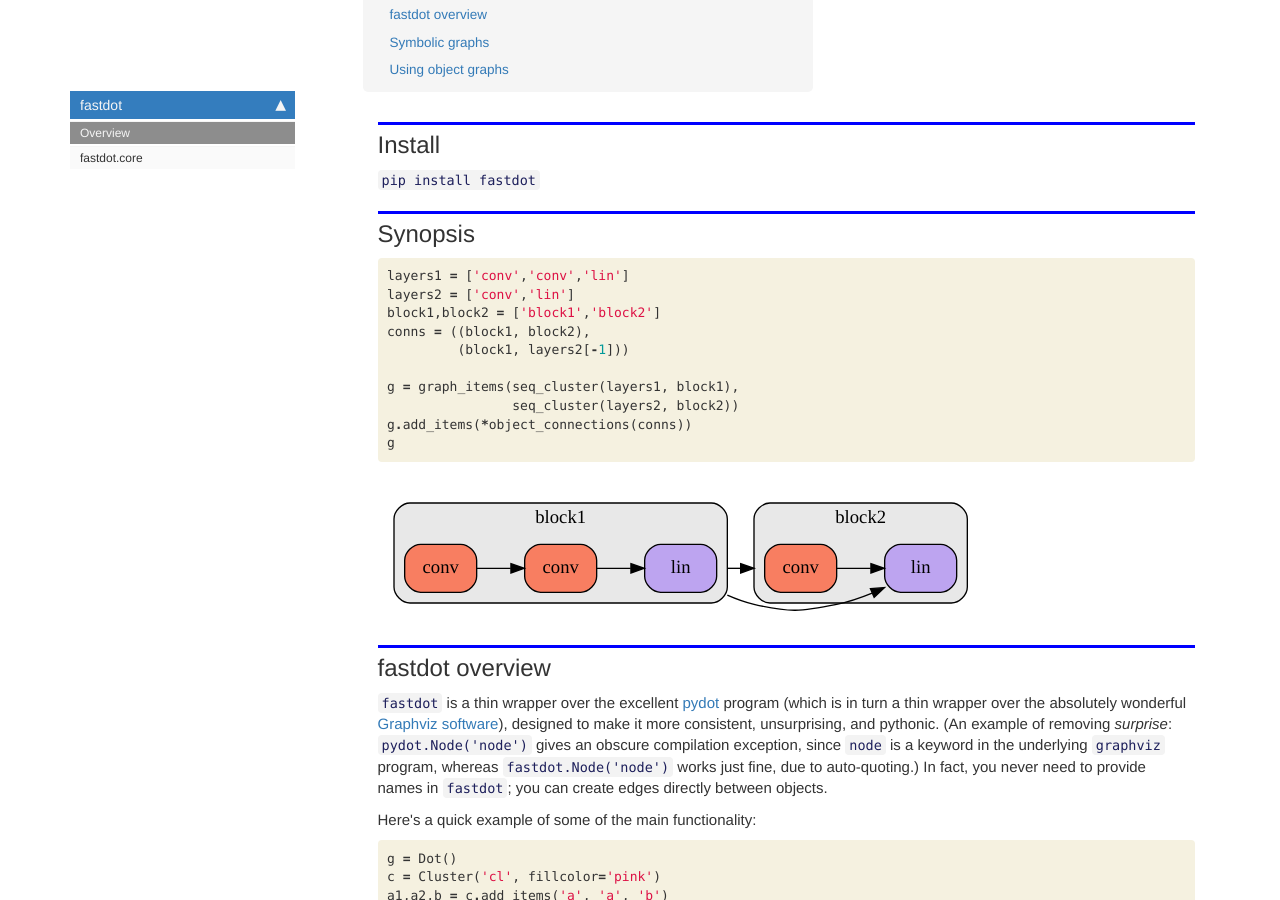
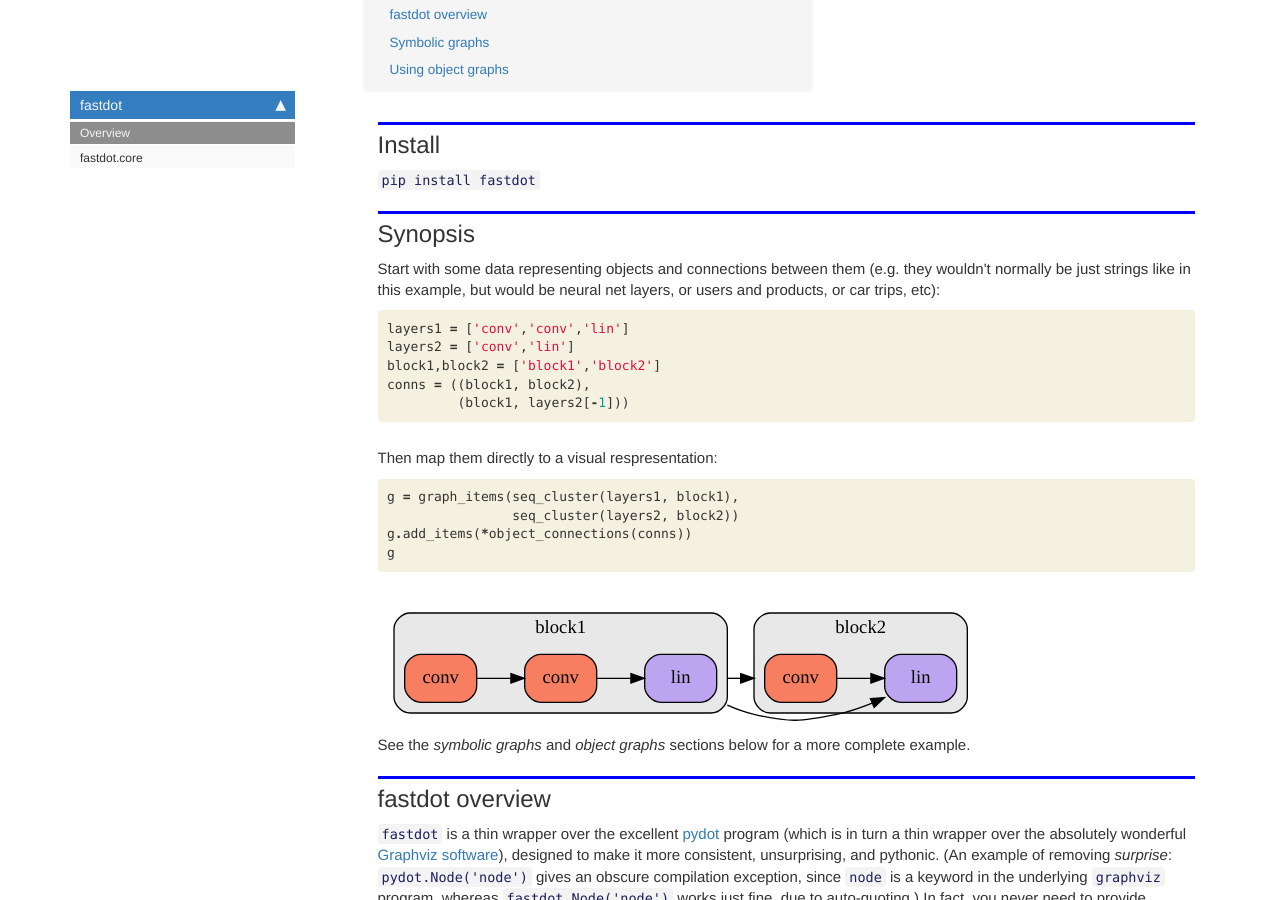
Before and after one commit to fastai/fastdot, a Jekyll site: the page built from docs/index.html, in a window 1280 px wide and 900 px high, scrolled down 275 px. Built offline with Jekyll 4.4.1, drawn with Linux system fonts in a browser that asks for light colours; nearby versions of some CDN libraries; comment, search, counter and statistics services are not loaded.

Commit message:
synopsis

```diff
--- a/docs/index.html
+++ b/docs/index.html
@@ -40,6 +40,13 @@ summary: "A simple wrapper over `pydot` to make it more consistent, unsurprising
 </div>
 </div>
 </div>
+<div class="cell border-box-sizing text_cell rendered"><div class="inner_cell">
+<div class="text_cell_render border-box-sizing rendered_html">
+<p>Start with some data representing objects and connections between them (e.g. they wouldn't normally be just strings like in this example, but would be neural net layers, or users and products, or car trips, etc):</p>
+
+</div>
+</div>
+</div>
 <div class="cell border-box-sizing code_cell rendered">
 <div class="input">
 
@@ -50,8 +57,26 @@ summary: "A simple wrapper over `pydot` to make it more consistent, unsurprising
 <span class="n">block1</span><span class="p">,</span><span class="n">block2</span> <span class="o">=</span> <span class="p">[</span><span class="s1">&#39;block1&#39;</span><span class="p">,</span><span class="s1">&#39;block2&#39;</span><span class="p">]</span>
 <span class="n">conns</span> <span class="o">=</span> <span class="p">((</span><span class="n">block1</span><span class="p">,</span> <span class="n">block2</span><span class="p">),</span>
          <span class="p">(</span><span class="n">block1</span><span class="p">,</span> <span class="n">layers2</span><span class="p">[</span><span class="o">-</span><span class="mi">1</span><span class="p">]))</span>
+</pre></div>
 
-<span class="n">g</span> <span class="o">=</span> <span class="n">graph_items</span><span class="p">(</span><span class="n">seq_cluster</span><span class="p">(</span><span class="n">layers1</span><span class="p">,</span> <span class="n">block1</span><span class="p">),</span>
+    </div>
+</div>
+</div>
+
+</div>
+<div class="cell border-box-sizing text_cell rendered"><div class="inner_cell">
+<div class="text_cell_render border-box-sizing rendered_html">
+<p>Then map them directly to a visual respresentation:</p>
+
+</div>
+</div>
+</div>
+<div class="cell border-box-sizing code_cell rendered">
+<div class="input">
+
+<div class="inner_cell">
+    <div class="input_area">
+<div class=" highlight hl-ipython3"><pre><span></span><span class="n">g</span> <span class="o">=</span> <span class="n">graph_items</span><span class="p">(</span><span class="n">seq_cluster</span><span class="p">(</span><span class="n">layers1</span><span class="p">,</span> <span class="n">block1</span><span class="p">),</span>
                 <span class="n">seq_cluster</span><span class="p">(</span><span class="n">layers2</span><span class="p">,</span> <span class="n">block2</span><span class="p">))</span>
 <span class="n">g</span><span class="o">.</span><span class="n">add_items</span><span class="p">(</span><span class="o">*</span><span class="n">object_connections</span><span class="p">(</span><span class="n">conns</span><span class="p">))</span>
 <span class="n">g</span>
@@ -180,6 +205,13 @@ summary: "A simple wrapper over `pydot` to make it more consistent, unsurprising
 </div>
 </div>
 
+</div>
+<div class="cell border-box-sizing text_cell rendered"><div class="inner_cell">
+<div class="text_cell_render border-box-sizing rendered_html">
+<p>See the <em>symbolic graphs</em> and <em>object graphs</em> sections below for a more complete example.</p>
+
+</div>
+</div>
 </div>
 <div class="cell border-box-sizing text_cell rendered"><div class="inner_cell">
 <div class="text_cell_render border-box-sizing rendered_html">
```
Also changed, not shown: README.md, 1 other file.
